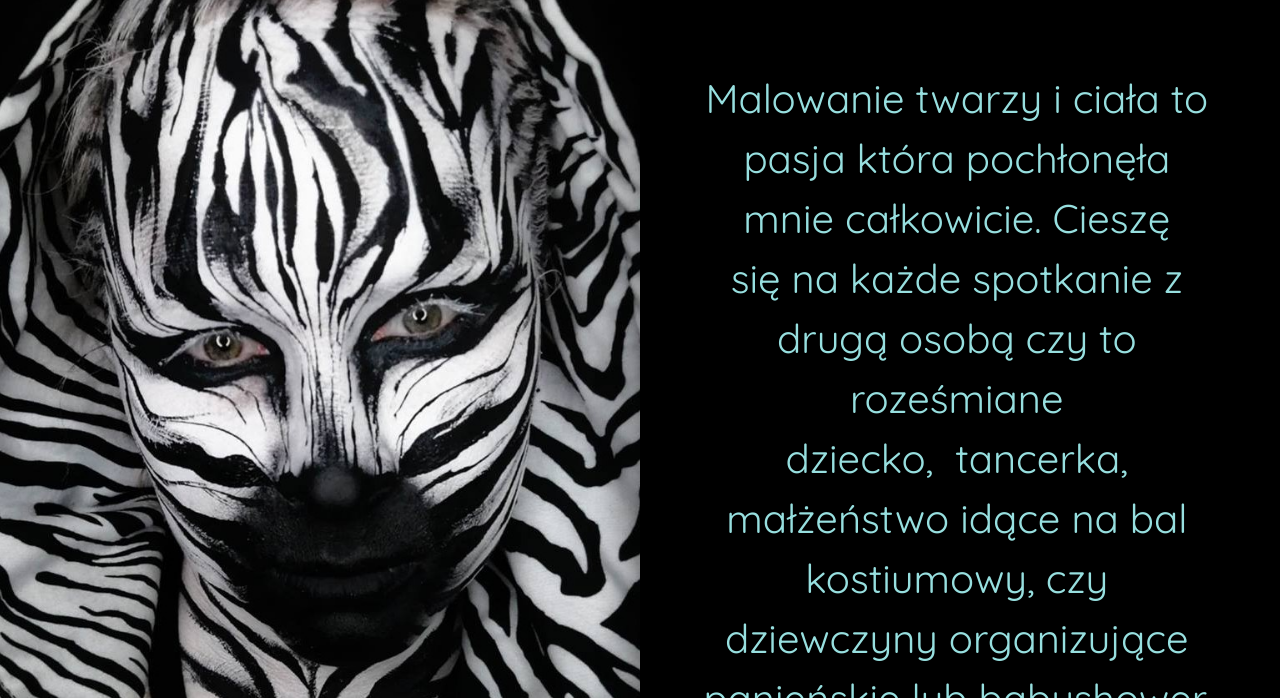
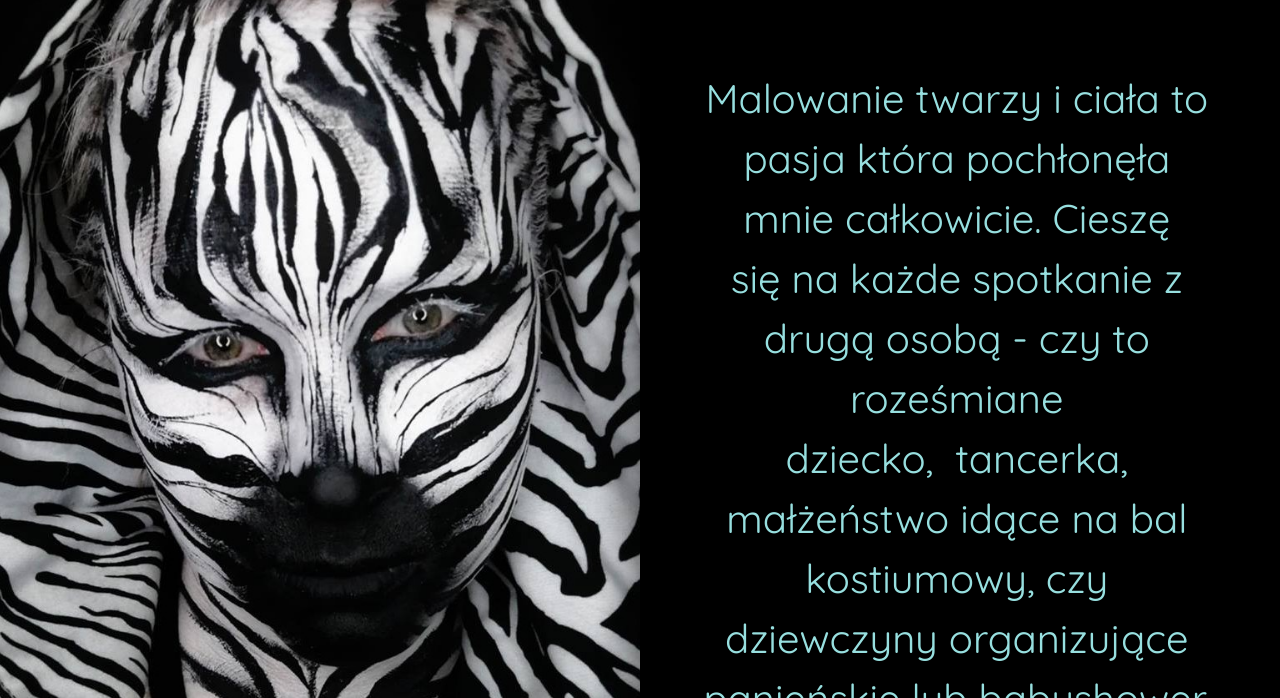
Before and after one commit to nyziek/awesomeblossomart_page, a website: page index.html in a window 1280 px wide. Shown: the part 102-800 px from the top of the page. Drawn offline with nearby package versions, Linux system fonts and the light colour scheme.

Commit message:
Minor content change

```diff
--- a/index.html
+++ b/index.html
@@ -58,7 +58,7 @@
         <div class="container">
             <div class="homeInfo">
                 <p class="homeInfoText">
-                    Malowanie twarzy i ciała to pasja która pochłonęła mnie całkowicie. Cieszę się na każde spotkanie z drugą osobą czy to roześmiane dziecko,  tancerka, małżeństwo idące na bal kostiumowy, czy dziewczyny organizujące panieńskie lub babyshower.
+                    Malowanie twarzy i ciała to pasja która pochłonęła mnie całkowicie. Cieszę się na każde spotkanie z drugą osobą - czy to roześmiane dziecko,  tancerka, małżeństwo idące na bal kostiumowy, czy dziewczyny organizujące panieńskie lub babyshower.
                 </p>
             </div>
         </div>
```
